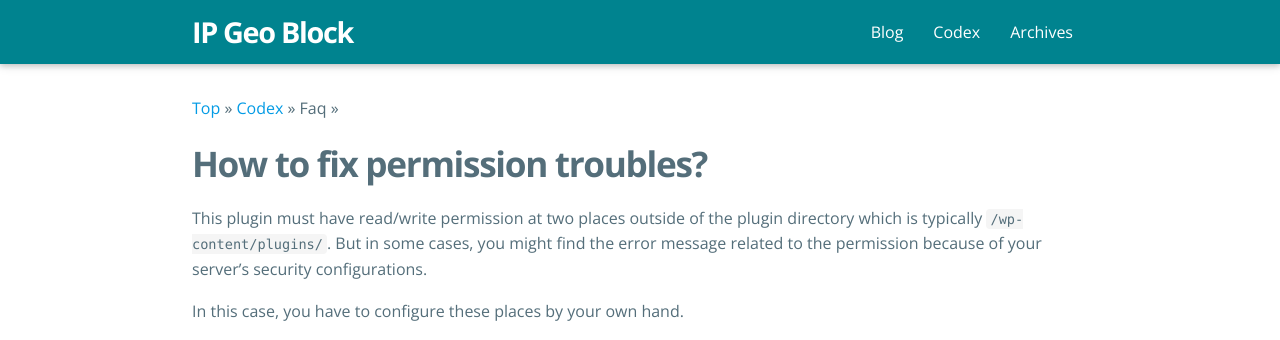
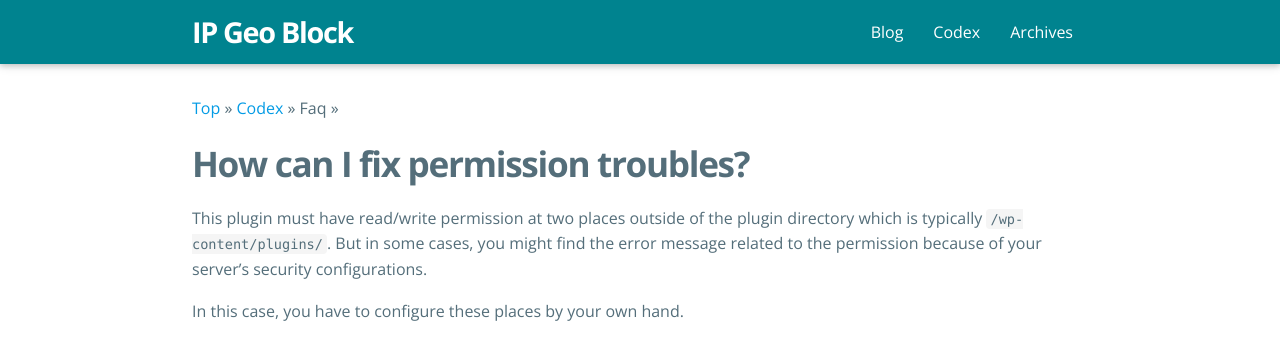
Before and after one commit to tokkonopapa/WordPress-IP-Geo-Block, a Jekyll site: the page built from _codex/02. FAQ/02/how-can-i-fix-permission-troubles.md, in a window 1280 px wide. Shown: the top 340 px of the page. Built offline with Jekyll 4.4.1, drawn with Linux system fonts in a browser that asks for light colours; some web fonts are replaced.

Commit message:
Change title of codex.

```diff
--- a/_codex/02. FAQ/02/how-to-fix-permission-troubles.md
+++ b/_codex/02. FAQ/02/how-can-i-fix-permission-troubles.md
@@ -2,8 +2,8 @@
 layout: page
 category: codex
 section: FAQ
-title: How to fix permission troubles?
-excerpt: How to fix permission troubles?
+title: How can I fix permission troubles?
+excerpt: How can I fix permission troubles?
 ---
 
 This plugin must have read/write permission at two places outside of the plugin
```
